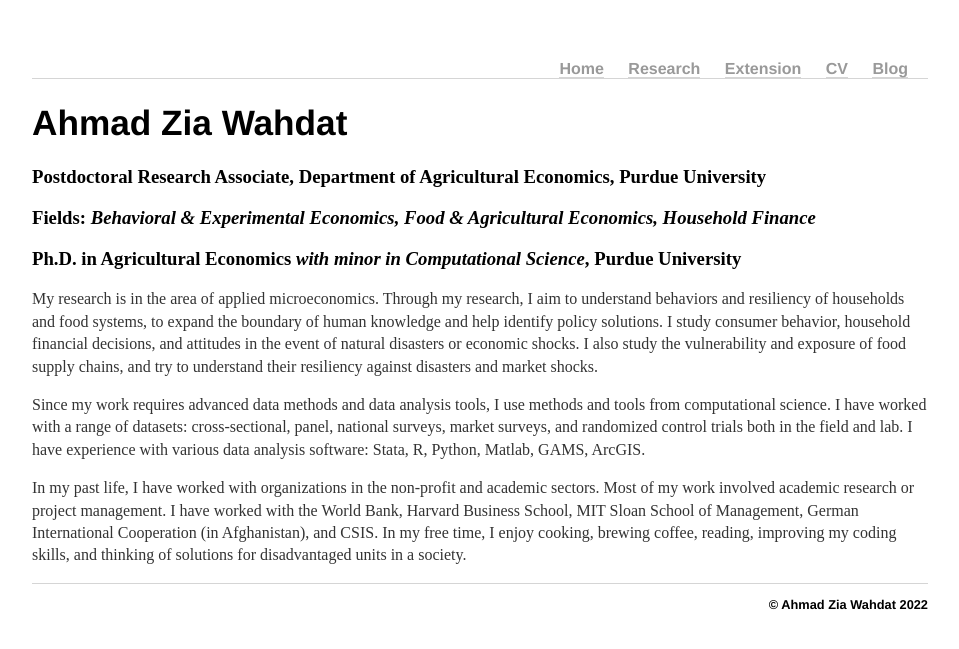
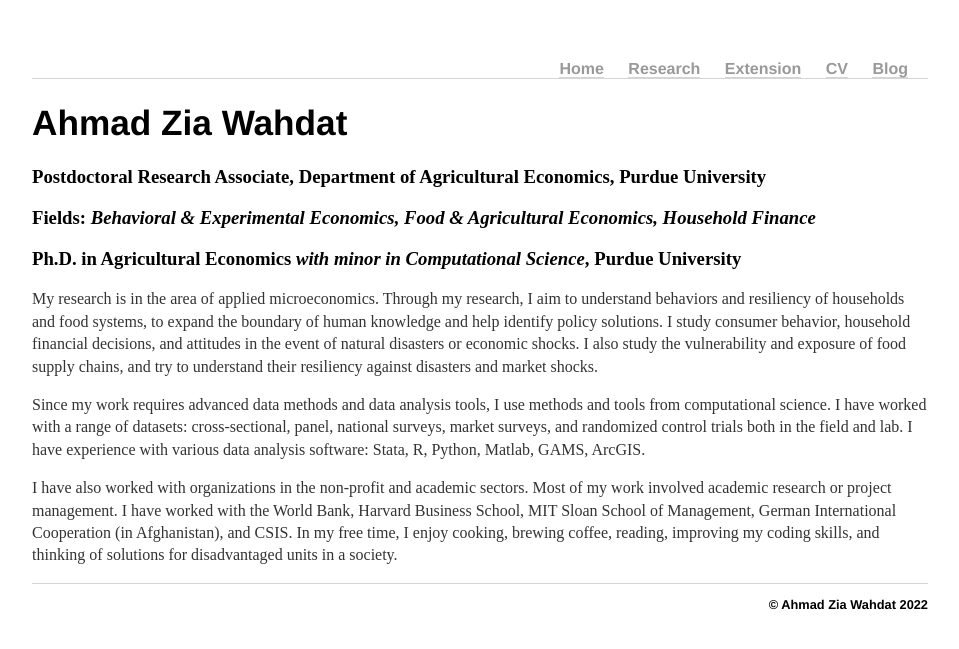
Before and after one commit to awahdat/webpage, a Jekyll site: the page built from index.html, in a window 1280 px wide. Shown: the top 649 px of the page, without its empty margins (160-1119 px from the left). Built offline with Jekyll 4.4.1, drawn with Linux system fonts in a browser that asks for light colours.

Commit message:
Update index.html

```diff
--- a/index.html
+++ b/index.html
@@ -20,7 +20,7 @@ title: Ahmad Zia Wahdat
 		I have worked with a range of datasets: cross-sectional, panel, national surveys, market surveys, and randomized control
 		trials both in the field and lab. I have experience with various data analysis software: Stata, R, Python, Matlab, GAMS, ArcGIS.</p>
 
-        <p>In my past life, I have worked with organizations in the non-profit and academic sectors. Most of my work involved academic
+        <p>I have also worked with organizations in the non-profit and academic sectors. Most of my work involved academic
 		research or project management. I have worked with the World Bank, Harvard Business School, MIT Sloan School of Management,
 		German International Cooperation (in Afghanistan), and CSIS. In my free time, I enjoy cooking, brewing coffee, reading,
 		improving my coding skills, and thinking of solutions for disadvantaged units in a society.</p>
```
